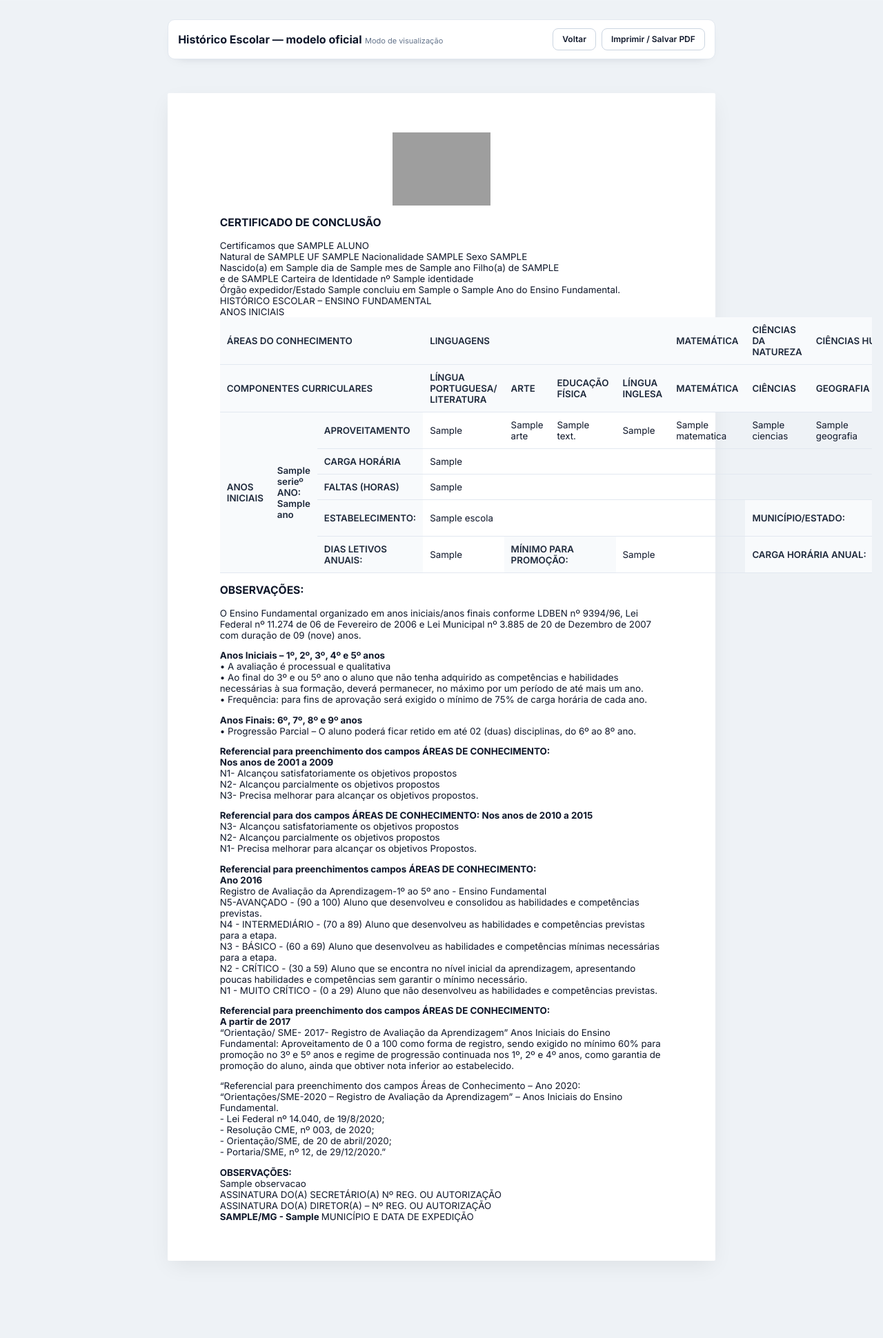
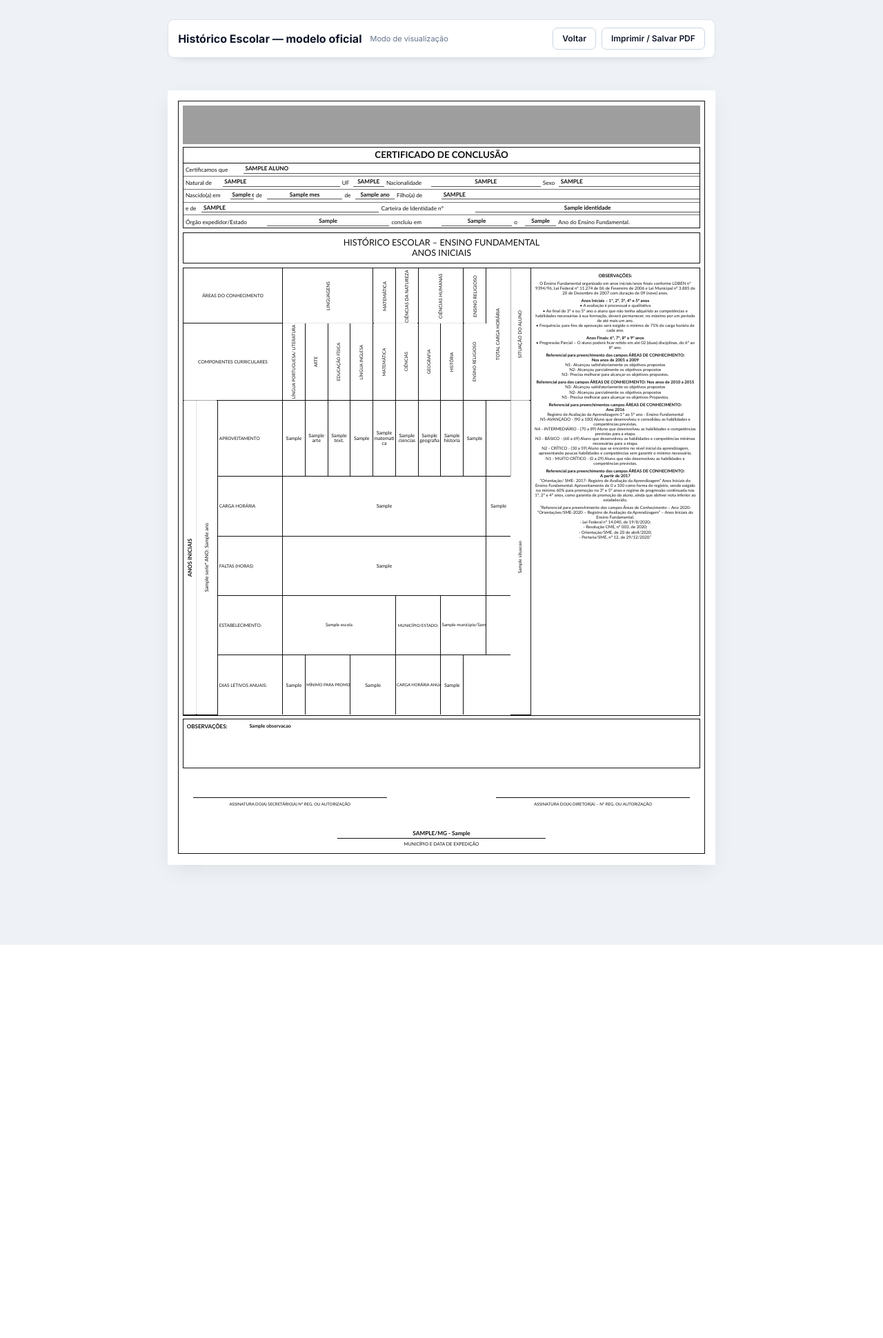
Before and after one commit to Paulo-Andre/historico_egidio, a Django app: template historico/templates/historico/historico.html in a window 1280 px wide. Shown: the part 64-2004 px from the top of the page at 69% size. After the commit the page ends 1434 px from the top, so only its background shows below. Run offline with Django 5.2, Linux system fonts and the light colour scheme; tables that the repository leaves empty hold one stand-in row (values such as "Sample post"); the template is opened without the code that fills it: values that come from a table or form of the project are taken from there, most other values are stand-ins (such as "Sample title", 1, 10 or a date in 2020); grey boxes are pictures that could not be loaded.

Commit message:
refactor: ajusta A4 milimetricamente ao histórico oficial

```diff
--- a/historico/static/historico/css/document.css
+++ b/historico/static/historico/css/document.css
@@ -1,9 +1,7 @@
 :root {
-  --doc-ink: #0f172a;
-  --doc-muted: #475569;
-  --doc-line: #e2e8f0;
-  --doc-line-strong: #cbd5e1;
-  --doc-head: #f8fafc;
+  --doc-ink: #111111;
+  --doc-line: #111111;
+  --doc-edit: #94a3b8;
   --doc-danger-bg: #fee2e2;
   --doc-danger-text: #991b1b;
   --doc-danger-line: #ef4444;
@@ -11,16 +9,23 @@
 
 .editor-toolbar {
   width: min(210mm, 100%);
-  margin: 0 auto 16px;
-  padding: 12px 14px;
+  margin: 0 auto 14px;
+  padding: 11px 14px;
   display: flex;
   align-items: center;
   justify-content: space-between;
   gap: 12px;
-  background: #ffffff;
-  border: 1px solid var(--doc-line);
-  border-radius: 10px;
+  background: #fff;
+  border: 1px solid #dbe2ea;
+  border-radius: 9px;
   box-shadow: 0 6px 18px -14px rgba(15, 23, 42, 0.35);
+  font-family: "Inter", Arial, sans-serif;
+}
+
+.editor-toolbar > div:first-child {
+  display: flex;
+  align-items: center;
+  gap: 12px;
 }
 
 .editor-toolbar__actions {
@@ -31,11 +36,11 @@
 
 .editor-toolbar button,
 .editor-toolbar a {
-  border: 1px solid var(--doc-line-strong);
-  border-radius: 8px;
+  border: 1px solid #cbd5e1;
+  border-radius: 7px;
   padding: 9px 13px;
   background: #fff;
-  color: var(--doc-ink);
+  color: #0f172a;
   font: 600 12px/1 "Inter", Arial, sans-serif;
   text-decoration: none;
   cursor: pointer;
@@ -48,382 +53,389 @@
 }
 
 .save-status {
-  min-width: 110px;
   color: #64748b;
   font-size: 11px;
-  text-align: right;
 }
 
-.save-status.is-saving {
-  color: #92400e;
-}
-
-.save-status.is-saved {
-  color: #166534;
-}
-
-.save-status.is-error {
-  color: #991b1b;
-}
+.save-status.is-saving { color: #92400e; }
+.save-status.is-saved { color: #166534; }
+.save-status.is-error { color: #991b1b; }
 
 .document-shell {
   width: 100%;
   overflow-x: auto;
-  padding: 1px 0 32px;
+  padding: 1px 0 36px;
 }
 
 .document-sheet {
   width: 210mm;
-  min-height: 297mm;
-  padding: 15mm 20mm;
+  height: 297mm;
+  padding: 4mm;
   margin: 2rem auto;
-  background: #ffffff;
+  overflow: hidden;
+  background: #fff;
   color: var(--doc-ink);
-  border-radius: 2px;
+  border-radius: 1px;
   box-shadow: 0 10px 30px -5px rgba(0, 0, 0, 0.08);
-  font-family: "Inter", "Roboto", Arial, sans-serif;
-  font-size: 10pt;
+  font-family: Calibri, "Arial Narrow", Arial, sans-serif;
+}
+
+.official-frame {
+  width: 100%;
+  height: 289mm;
+  padding: 1.5mm;
+  display: flex;
+  flex-direction: column;
+  overflow: hidden;
+  border: 0.35mm solid var(--doc-line);
 }
 
 .institution-letterhead {
   display: block;
+  flex: 0 0 14.8mm;
   width: 100%;
-  max-height: 28mm;
-  object-fit: contain;
-  margin: 0 auto 4mm;
+  height: 14.8mm;
+  margin: 0 0 1.2mm;
+  object-fit: fill;
 }
 
-.document-title,
-.certificate-title {
+.certificado-oficial {
+  flex: 0 0 31.2mm;
+  height: 31.2mm;
+  margin-bottom: 1.6mm;
+  overflow: hidden;
+  border: 0.28mm solid var(--doc-line);
+  font-size: 6.2pt;
+  line-height: 1;
+}
+
+.certificado-oficial h1 {
+  height: 6mm;
   margin: 0;
-  color: var(--doc-ink);
-  font-family: "Merriweather", Georgia, serif;
+  display: flex;
+  align-items: center;
+  justify-content: center;
+  border-bottom: 0.22mm solid var(--doc-line);
+  font-family: Calibri, Arial, sans-serif;
+  font-size: 10pt;
   font-weight: 700;
+}
+
+.cert-row {
+  height: 5mm;
+  display: grid;
+  align-items: center;
+  border-bottom: 0.15mm solid #777;
+}
+
+.cert-row:last-child {
+  border-bottom: 0;
+}
+
+.cert-row > span:not(.cert-value) {
+  padding-left: 0.8mm;
+  white-space: nowrap;
+}
+
+.cert-name {
+  grid-template-columns: 23mm minmax(0, 1fr);
+}
+
+.cert-personal {
+  grid-template-columns:
+    15mm minmax(0, 45mm)
+    5mm 12mm
+    18mm minmax(0, 42mm)
+    7mm minmax(0, 1fr);
+}
+
+.cert-birth {
+  grid-template-columns:
+    18mm 9mm
+    5mm 29mm
+    5mm 15mm
+    18mm minmax(0, 1fr);
+}
+
+.cert-mother {
+  grid-template-columns: 7mm minmax(0, 68mm) 37mm minmax(0, 1fr);
+}
+
+.cert-conclusion {
+  grid-template-columns:
+    32mm minmax(0, 47mm)
+    20mm 27mm
+    5mm 12mm
+    minmax(0, 1fr);
+}
+
+.cert-value {
+  min-width: 0;
+  min-height: 3.1mm;
+  padding: 0 0.7mm 0.3mm;
+  overflow: hidden;
+  border-bottom: 0.15mm solid #555;
+  font-weight: 700;
+  white-space: nowrap;
+}
+
+.cert-value.center {
   text-align: center;
 }
 
-.certificate-title {
-  margin-bottom: 4mm;
-  font-size: 18pt;
+[contenteditable="true"] {
+  cursor: text;
 }
 
-.document-title {
-  margin: 5mm 0 4mm;
-  font-size: 18pt;
-  line-height: 1.25;
+[contenteditable="true"]:hover,
+[contenteditable="true"]:focus {
+  outline: 1px dashed var(--doc-edit);
+  outline-offset: 1px;
+  background: #f8fafc;
 }
 
-.document-subtitle {
-  display: block;
-  margin-top: 1mm;
-  color: var(--doc-muted);
-  font-family: "Inter", Arial, sans-serif;
-  font-size: 9pt;
-  font-weight: 600;
-  letter-spacing: 0.08em;
-  text-transform: uppercase;
+[data-placeholder]:empty::before {
+  content: attr(data-placeholder);
+  color: #333;
 }
 
-.certificate-block {
-  padding: 4mm;
-  border: 1px solid var(--doc-line-strong);
-  border-radius: 2px;
+.historico-titulo {
+  flex: 0 0 11.8mm;
+  height: 11.8mm;
+  margin-bottom: 1.6mm;
+  display: flex;
+  align-items: center;
+  justify-content: center;
+  border: 0.28mm solid var(--doc-line);
+  font-size: 9.5pt;
+  font-weight: 400;
+  line-height: 1.25;
+  text-align: center;
 }
 
-.field-row,
-.field-grid {
+.historico-corpo {
+  flex: 0 0 172mm;
+  height: 172mm;
+  margin-bottom: 1.2mm;
   display: grid;
-  gap: 2.5mm;
-  align-items: end;
+  grid-template-columns: 67.2% 32.8%;
+  overflow: hidden;
+  border: 0.28mm solid var(--doc-line);
 }
 
-.field-row {
-  grid-template-columns: max-content minmax(0, 1fr);
-  margin-bottom: 2.5mm;
+.historico-grade-wrap {
+  min-width: 0;
+  min-height: 0;
 }
 
-.field-grid {
-  grid-template-columns: repeat(4, minmax(0, 1fr));
-  margin-bottom: 2.5mm;
+.historico-grade {
+  width: 100%;
+  height: 100%;
+  table-layout: fixed;
+  border-collapse: collapse;
+  font-size: 5.35pt;
+  line-height: 1.08;
+  font-variant-numeric: tabular-nums;
 }
 
-.field-grid.three {
-  grid-template-columns: repeat(3, minmax(0, 1fr));
-}
+.historico-grade .col-etapa { width: 5mm; }
+.historico-grade .col-ano { width: 8mm; }
+.historico-grade .col-rotulo { width: 25mm; }
+.historico-grade .col-carga-total { width: 9.5mm; }
+.historico-grade .col-situacao { width: 7.5mm; }
 
-.field-group {
-  min-width: 0;
-}
-
-.field-label {
-  display: block;
-  margin-bottom: 1mm;
-  color: var(--doc-muted);
-  font-size: 9pt;
-  font-weight: 600;
-  letter-spacing: 0.035em;
-  text-transform: uppercase;
-}
-
-.field-value {
-  display: block;
-  min-height: 6mm;
-  padding: 1.2mm 1.5mm;
+.historico-grade th,
+.historico-grade td {
+  padding: 0.35mm 0.3mm;
+  overflow: hidden;
+  border-right: 0.18mm solid var(--doc-line);
+  border-bottom: 0.18mm solid var(--doc-line);
+  background: #fff;
   color: var(--doc-ink);
-  border-bottom: 1px solid var(--doc-line-strong);
-  font-size: 10pt;
-  font-weight: 400;
-  line-height: 1.3;
-  overflow: hidden;
+  text-align: center;
+  vertical-align: middle;
   overflow-wrap: anywhere;
   word-break: break-word;
 }
 
-.field-value.uppercase {
-  text-transform: uppercase;
+.historico-grade th:last-child,
+.historico-grade td:last-child {
+  border-right: 0;
 }
 
-[contenteditable="true"] {
-  cursor: text;
-  transition:
-    outline-color 120ms ease,
-    background-color 120ms ease;
+.historico-grade tbody tr:last-child > * {
+  border-bottom: 0;
 }
 
-[contenteditable="true"]:hover,
-[contenteditable="true"]:focus {
-  outline: 1px dashed #94a3b8;
-  outline-offset: 1px;
-  background: #f8fafc;
+.cabecalho-area {
+  height: 17mm;
 }
 
-[contenteditable="true"]:empty::before {
-  content: attr(data-placeholder);
-  color: #94a3b8;
-  font-style: italic;
+.cabecalho-componentes {
+  height: 17mm;
 }
 
-.grade-wrap {
-  border: 1px solid var(--doc-line-strong);
+.cabecalho-area th,
+.cabecalho-componentes th {
+  font-size: 5pt;
+  font-weight: 400;
+}
+
+.cabecalho-componentes th.vertical {
+  font-size: 4.75pt;
+}
+
+.vertical,
+.etapa-vertical,
+.ano-vertical,
+.situacao-vertical {
+  writing-mode: vertical-rl;
+  transform: rotate(180deg);
+  white-space: nowrap;
+}
+
+.linha-historico {
+  height: 5.52mm;
+}
+
+.etapa-vertical {
+  font-size: 6pt;
+  font-weight: 700;
+}
+
+.ano-vertical {
+  font-size: 5.4pt;
+  font-weight: 400;
+}
+
+.situacao-vertical {
+  font-size: 5pt;
+  font-weight: 400;
+}
+
+.rotulo-linha {
+  padding-left: 0.6mm !important;
+  font-size: 4.9pt;
+  font-weight: 400;
+  text-align: left !important;
+  white-space: nowrap;
+}
+
+.rotulo-mini {
+  font-size: 4.45pt;
+  font-weight: 400;
+  white-space: nowrap;
+}
+
+.nota-cell,
+.valor-central {
+  font-variant-numeric: tabular-nums;
+}
+
+.texto-escola {
+  font-size: 4.75pt;
+  white-space: nowrap;
+}
+
+.slot-faltante td,
+.slot-faltante th {
+  color: #111;
+}
+
+.referenciais-legais {
+  min-width: 0;
+  height: 100%;
+  padding: 1.8mm 1.4mm;
+  overflow: hidden;
+  border-left: 0.28mm solid var(--doc-line);
+  font-size: 4.55pt;
+  line-height: 1.17;
+  text-align: center;
+}
+
+.referenciais-legais h3 {
+  margin: 0 0 1mm;
+  font-size: 5pt;
+  font-weight: 700;
+}
+
+.referenciais-legais p {
+  margin: 0 0 1.05mm;
+}
+
+.referenciais-legais b {
+  font-weight: 700;
+}
+
+.observacoes-finais {
+  flex: 0 0 19mm;
+  height: 19mm;
+  margin-bottom: 1mm;
+  padding: 1.2mm 1.3mm;
+  display: grid;
+  grid-template-columns: 23mm minmax(0, 1fr);
+  gap: 1mm;
+  overflow: hidden;
+  border: 0.28mm solid var(--doc-line);
+  font-size: 5.3pt;
+  font-weight: 700;
+  line-height: 1.32;
+}
+
+.observacoes-finais > strong {
+  font-size: 6pt;
+}
+
+.observacao-texto {
+  min-width: 0;
+  white-space: pre-line;
   overflow: hidden;
 }
 
-.grade-table {
-  width: 100%;
-  table-layout: fixed;
-  border-collapse: collapse;
-  font-variant-numeric: tabular-nums;
+.rodape-oficial {
+  position: relative;
+  flex: 1 1 auto;
+  min-height: 0;
+  padding: 10mm 4mm 1mm;
 }
 
-.grade-table th,
-.grade-table td {
-  min-width: 0;
-  padding: 1.2mm 0.8mm;
-  border-right: 1px solid var(--doc-line);
-  border-bottom: 1px solid var(--doc-line);
-  color: var(--doc-ink);
-  text-align: center;
-  vertical-align: middle;
-  overflow: hidden;
-  overflow-wrap: anywhere;
-  word-break: break-word;
-}
-
-.grade-table th:last-child,
-.grade-table td:last-child {
-  border-right: 0;
-}
-
-.grade-table thead th {
-  background-color: #f8fafc;
-  color: #1e293b;
-  border-bottom: 2px solid #cbd5e1;
-  font-size: 6.4pt;
-  font-weight: 700;
-  line-height: 1.2;
-}
-
-.grade-table thead tr:first-child th {
-  padding-top: 1.8mm;
-  padding-bottom: 1.8mm;
-  font-size: 6.7pt;
-  text-transform: uppercase;
-}
-
-.grade-table .col-year {
-  width: 12mm;
-}
-
-.grade-table .col-register {
-  width: 18mm;
-}
-
-.grade-table .col-total {
-  width: 12mm;
-}
-
-.grade-table .col-status {
-  width: 15mm;
-}
-
-.grade-table tbody {
-  break-inside: avoid;
-}
-
-.grade-table tbody + tbody tr:first-child > * {
-  border-top: 2px solid var(--doc-line-strong);
-}
-
-.grade-table .metric {
-  background: #fbfdff;
-  color: var(--doc-muted);
-  font-size: 6.2pt;
-  font-weight: 600;
-  text-align: left;
-  text-transform: uppercase;
-}
-
-.grade-table .year-cell {
-  font-family: "Merriweather", Georgia, serif;
-  font-size: 7pt;
-  font-weight: 700;
-}
-
-.grade-table .numeric-cell,
-.grade-table .load-cell,
-.grade-table .status-cell {
-  font-variant-numeric: tabular-nums;
-  font-size: 7pt;
-}
-
-.grade-table .status-cell {
-  font-weight: 700;
-  text-transform: uppercase;
-}
-
-.grade-table .details-cell {
-  padding: 1.4mm 1.6mm;
-  color: var(--doc-muted);
-  font-size: 6.4pt;
-  text-align: left;
-}
-
-.grade-table .details-cell b {
-  color: var(--doc-ink);
-}
-
-.editor-summary {
-  margin-top: 4mm;
+.assinaturas {
   display: grid;
-  grid-template-columns: repeat(3, minmax(0, 1fr));
-  gap: 3mm;
-}
-
-.summary-card {
-  padding: 3mm;
-  background: #f8fafc;
-  border: 1px solid var(--doc-line);
-  border-radius: 6px;
-}
-
-.summary-card span {
-  display: block;
-  color: var(--doc-muted);
-  font-size: 8pt;
-  font-weight: 600;
-  text-transform: uppercase;
-}
-
-.summary-card strong {
-  display: block;
-  margin-top: 1mm;
-  color: var(--doc-ink);
-  font-size: 13pt;
-  font-variant-numeric: tabular-nums;
-}
-
-.legal-notes {
-  margin-top: 5mm;
-  padding: 4mm;
-  border: 1px solid var(--doc-line-strong);
-  color: #334155;
-  font-size: 7pt;
-  line-height: 1.4;
-}
-
-.legal-notes h3 {
-  margin: 0 0 2mm;
-  color: var(--doc-ink);
-  font: 700 9pt "Merriweather", Georgia, serif;
-}
-
-.legal-notes p {
-  margin: 0 0 1.7mm;
-  text-align: justify;
-}
-
-.final-observation {
-  margin-top: 3mm;
-  padding: 3mm;
-  border: 1px solid var(--doc-line-strong);
-}
-
-.final-observation .field-label {
-  margin-bottom: 1.5mm;
-}
-
-.final-observation__text {
-  min-height: 12mm;
-  font-size: 8pt;
-  line-height: 1.4;
+  grid-template-columns: 1fr 1fr;
+  gap: 42mm;
+  font-size: 4.5pt;
   text-align: center;
 }
 
-.signature-grid {
-  margin-top: 14mm;
-  display: grid;
-  grid-template-columns: repeat(2, minmax(0, 1fr));
-  gap: 20mm;
+.assinatura-linha {
+  padding-top: 1.5mm;
+  border-top: 0.22mm solid var(--doc-line);
+  white-space: nowrap;
+}
+
+.data-expedicao {
+  position: absolute;
+  left: 50%;
+  bottom: 1.3mm;
+  width: 80mm;
+  transform: translateX(-50%);
+  font-size: 5pt;
   text-align: center;
 }
 
-.signature-line {
-  padding-top: 2mm;
-  border-top: 1px solid #64748b;
-  color: var(--doc-muted);
-  font-size: 8pt;
-}
-
-.signature-line strong {
+.data-expedicao strong {
   display: block;
-  margin-bottom: 0.8mm;
-  color: var(--doc-ink);
-  font-size: 9pt;
-}
-
-.issue-line {
-  margin: 10mm auto 0;
-  width: 70mm;
-  padding-top: 2mm;
-  border-top: 1px solid #64748b;
-  color: var(--doc-muted);
-  font-size: 7.5pt;
-  text-align: center;
+  margin-bottom: 0.7mm;
+  padding-bottom: 0.7mm;
+  border-bottom: 0.22mm solid var(--doc-line);
+  font-size: 6.2pt;
 }
 
 .alerta-reprovado {
-  background-color: #fee2e2 !important;
-  color: #991b1b !important;
+  background-color: var(--doc-danger-bg) !important;
+  color: var(--doc-danger-text) !important;
   font-weight: 600 !important;
-  border-left: 3px solid #ef4444 !important;
-}
-
-.registro-com-alerta .year-cell {
-  color: #991b1b;
-}
-
-.screen-only {
-  display: block;
+  border-left: 3px solid var(--doc-danger-line) !important;
 }
 
 @media (max-width: 900px) {
```
Also changed, not shown: other parts of historico/static/historico/css/document.css (+9 -33 lines).
